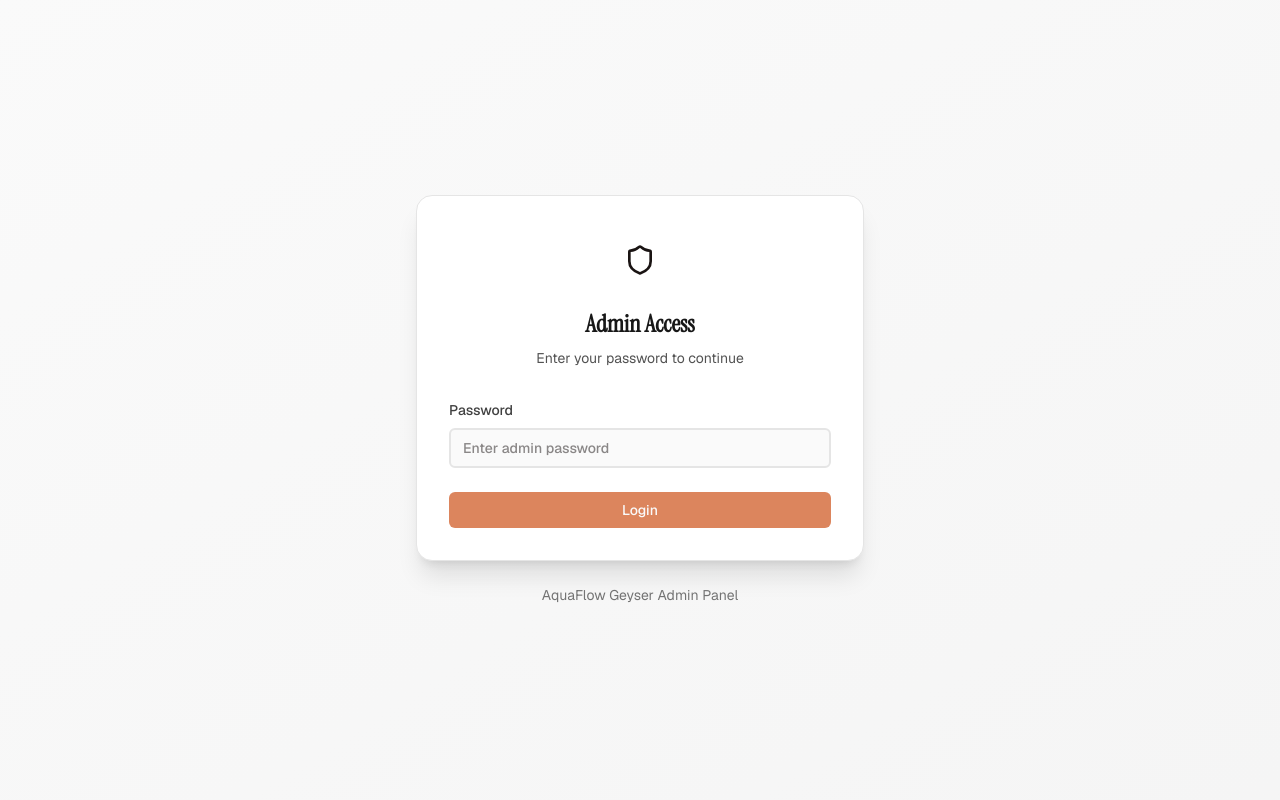
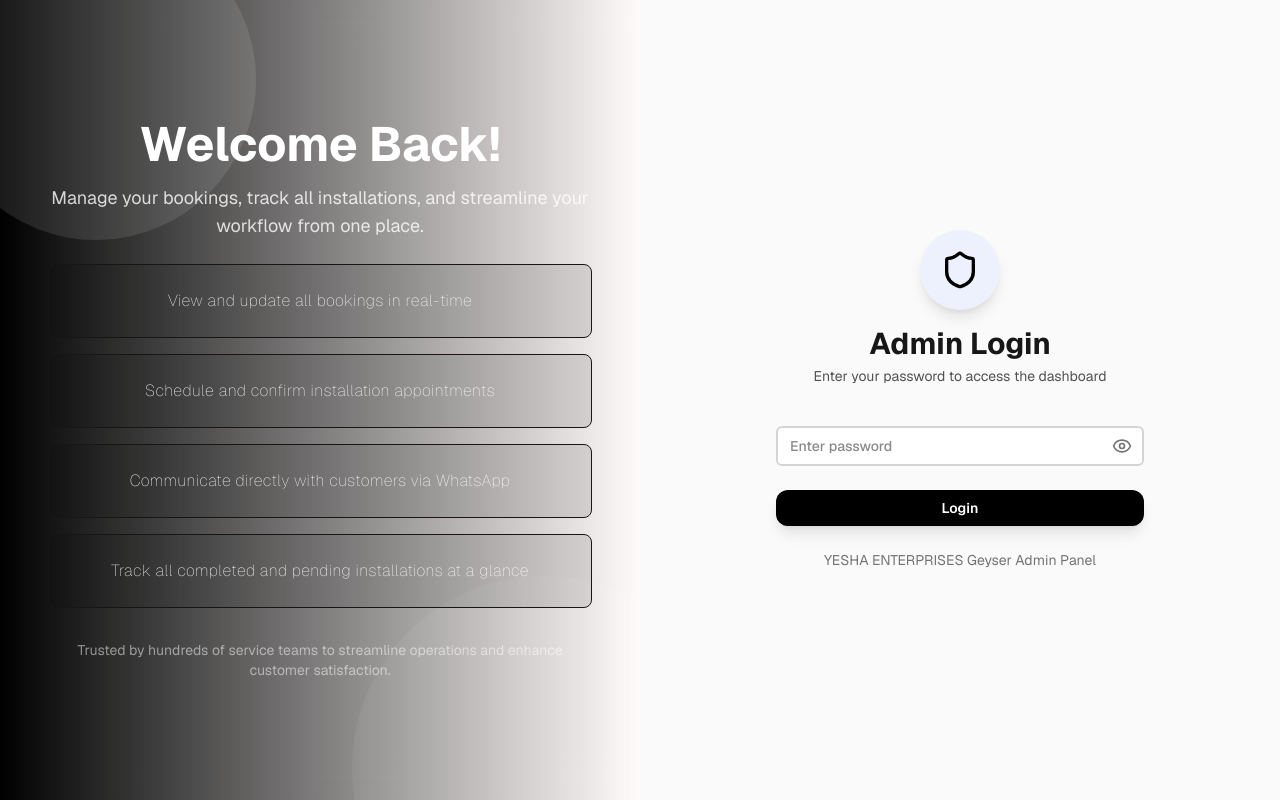
Before and after one commit to Bantyn/www.yesha_enterprises.com, a Next.js app: page /admin/login in a window 1280 px wide. Built offline with nearby package versions, Linux system fonts and the light colour scheme.

Commit message:
Login page done

```diff
--- a/app/admin/bookings/page.tsx
+++ b/app/admin/bookings/page.tsx
@@ -143,7 +143,23 @@ export default function AdminBookingsPage() {
                 </Select>
 
                 <a
-                  href={`https://wa.me/91${booking.phone ? booking.phone.replace(/\D/g, "") : ""}`}
+                  href={`https://wa.me/91${booking.phone ? booking.phone.replace(/\D/g, "") : ""}?text=${encodeURIComponent(
+                    `📌 *YESHA ENTERPRISES Installation Request*
+
+                      🛠️ *Model:* ${booking.model || "General Inquiry"}
+                      📝 *Series:* ${booking.series || "-"}
+                      📏 *Capacity:* ${booking.capacity || "-"}
+
+                      👤 *Customer Name:* ${booking.name}
+                      📞 *Phone:* ${booking.phone}
+                      ✉️ *Email:* ${booking.email}
+
+                      📅 *Preferred Installation Date:* ${booking.date}
+                      🏠 *Installation Address:* ${booking.address}
+
+                      ────────────────────
+                      ✅ Please confirm the appointment.`
+                                        )}`}
                   target="_blank"
                   rel="noopener noreferrer"
                 >
@@ -156,6 +172,7 @@ export default function AdminBookingsPage() {
                     WhatsApp
                   </Button>
                 </a>
+
               </div>
 
               {/* Created At */}
--- a/app/admin/login/page.tsx
+++ b/app/admin/login/page.tsx
@@ -1,17 +1,18 @@
 "use client"
 
-import type React from "react"
-
-import { useState } from "react"
+import React, { useState } from "react"
 import { useRouter } from "next/navigation"
 import { Button } from "@/components/ui/button"
 import { Input } from "@/components/ui/input"
-import { Shield } from "lucide-react"
+import { Shield, Eye, EyeOff } from "lucide-react"
+import { motion } from "framer-motion"
+import toast, { Toaster } from "react-hot-toast"
 
 export default function AdminLoginPage() {
   const [password, setPassword] = useState("")
   const [error, setError] = useState("")
   const [loading, setLoading] = useState(false)
+  const [showPassword, setShowPassword] = useState(false)
   const router = useRouter()
 
   const handleLogin = async (e: React.FormEvent) => {
@@ -29,12 +30,15 @@ export default function AdminLoginPage() {
       const data = await response.json()
 
       if (response.ok) {
-        router.push("/admin")
-        router.refresh()
+        toast.success("Login successful!")
+        setTimeout(() => {
+          router.push("/admin")
+          router.refresh()
+        }, 800)
       } else {
         setError(data.error || "Invalid password")
       }
-    } catch (err) {
+    } catch {
       setError("Login failed. Please try again.")
     } finally {
       setLoading(false)
@@ -42,45 +46,120 @@ export default function AdminLoginPage() {
   }
 
   return (
-    <div className="min-h-screen flex items-center justify-center bg-gradient-to-br from-neutral-50 to-neutral-100 px-4">
-      <div className="w-full max-w-md">
-        <div className="bg-white rounded-2xl shadow-xl p-8 border border-neutral-200">
-          <div className="flex flex-col items-center mb-8">
-            <div className="w-16 h-16 bg-accent/10 rounded-full flex items-center justify-center mb-4">
-              <Shield className="w-8 h-8 text-accent" />
+    <div className="min-h-screen flex flex-col md:flex-row">
+      <Toaster position="top-center" reverseOrder={false} />
+
+      {/* Left Panel */}
+      <motion.div
+        initial={{ opacity: 0, x: -50 }}
+        animate={{ opacity: 1, x: 0 }}
+        transition={{ duration: 0.8 }}
+        className="hidden md:flex md:w-1/2  items-center justify-center bg-gradient-to-r from-black to-transparent relative overflow-hidden"
+      >
+        <div className="absolute inset-0">
+          {/* Optional shapes / floating graphics */}
+          <motion.div
+            className="absolute w-80 h-80 bg-white/10 rounded-full top-[-10%] left-[-10%]"
+            animate={{ rotate: 360 }}
+            transition={{ duration: 60, repeat: Infinity, ease: "linear" }}
+          />
+          <motion.div
+            className="absolute w-96 h-96 bg-white/5 rounded-full bottom-[-20%] right-[-15%]"
+            animate={{ rotate: -360 }}
+            transition={{ duration: 80, repeat: Infinity, ease: "linear" }}
+          />
+        </div>
+        <div className="relative z-10 text-center px-6 md:px-12 max-w-2xl mx-auto">
+  <h1 className="text-5xl font-bold text-white mb-4">Welcome Back!</h1>
+  <p className="text-lg text-white/80 mb-6 mx-auto max-w-xl ">
+    Manage your bookings, track all installations, and streamline your workflow from one place.
+  </p>
+
+  <div className="flex flex-col gap-4 text-left">
+    <div className="flex items-center gap-3 tracking-wide hover:bg-black/20 hover:-translate-y-1 border transition-all bg-black/10 p-6 hover:shadow-xl rounded-lg">
+      <p className="text-white/90 text-center w-full font-thin">View and update all bookings in real-time</p>
+    </div>
+    <div className="flex items-center gap-3 tracking-wide hover:bg-black/20 hover:-translate-y-1 border transition-all bg-black/10 p-6 hover:shadow-xl rounded-lg">
+      <p className="text-white/90 text-center w-full font-thin">Schedule and confirm installation appointments</p>
+    </div>
+    <div className="flex items-center gap-3 tracking-wide hover:bg-black/20 hover:-translate-y-1 border transition-all bg-black/10 p-6 hover:shadow-xl rounded-lg">
+      <p className="text-white/90 text-center w-full font-thin">Communicate directly with customers via WhatsApp</p>
+    </div>
+    <div className="flex items-center gap-3 tracking-wide hover:bg-black/20 hover:-translate-y-1 border transition-all bg-black/10 p-6 hover:shadow-xl rounded-lg">
+      <p className="text-white/90 text-center w-full font-thin">Track all completed and pending installations at a glance</p>
+    </div>
+  </div>
+
+  <p className="mt-8 text-white/50 text-sm">
+    Trusted by hundreds of service teams to streamline operations and enhance customer satisfaction.
+  </p>
+</div>
+
+      </motion.div>
+
+      {/* Right Panel */}
+      <motion.div
+         initial={{ opacity: 0, x: 50 }}
+        animate={{ opacity: 1, x: 0 }}
+        transition={{ duration: 0.8 }}
+        className="md:w-1/2 flex items-center justify-center bg-neutral-50"
+        >
+        <div className="w-full max-w-md px-6 md:px-10 py-10">
+          <div className="flex flex-col items-center mb-10">
+            <div className="w-20 h-20 bg-indigo-100/50 rounded-full flex items-center justify-center mb-4 shadow-lg">
+              <Shield className="w-10 h-10 text-black" />
             </div>
-            <h1 className="text-2xl font-serif font-semibold text-neutral-900">Admin Access</h1>
-            <p className="text-neutral-600 text-sm mt-2">Enter your password to continue</p>
+            <h2 className="text-3xl font-bold text-neutral-900 mb-1">Admin Login</h2>
+            <p className="text-sm text-neutral-600 text-center">
+              Enter your password to access the dashboard
+            </p>
           </div>
 
           <form onSubmit={handleLogin} className="space-y-6">
-            <div>
-              <label htmlFor="password" className="block text-sm font-medium text-neutral-700 mb-2">
-                Password
-              </label>
+            <div className="relative w-full">
               <Input
                 id="password"
-                type="password"
+                type={showPassword ? "text" : "password"}
                 value={password}
                 onChange={(e) => setPassword(e.target.value)}
-                placeholder="Enter admin password"
-                className="w-full"
+                placeholder="Enter password"
+                className="w-full pr-12 border-neutral-300 focus:border-indigo-500 focus:ring-indigo-200 bg-white"
                 required
               />
+              <button
+                type="button"
+                className="absolute right-3 top-1/2 -translate-y-1/2 text-neutral-500 hover:text-indigo-600 transition"
+                onClick={() => setShowPassword(!showPassword)}
+              >
+                {showPassword ? <EyeOff className="w-5 h-5" /> : <Eye className="w-5 h-5" />}
+              </button>
             </div>
 
             {error && (
-              <div className="bg-red-50 border border-red-200 text-red-700 px-4 py-3 rounded-lg text-sm">{error}</div>
+              <motion.div
+                initial={{ opacity: 0, y: -5 }}
+                animate={{ opacity: 1, y: 0 }}
+                transition={{ duration: 0.3 }}
+                className="bg-red-50 border border-red-200 text-red-700 px-4 py-3 rounded-lg text-sm text-center"
+              >
+                {error}
+              </motion.div>
             )}
 
-            <Button type="submit" className="w-full" disabled={loading}>
+            <Button
+              type="submit"
+              className="w-full bg-black text-white font-semibold py-3 rounded-xl shadow-lg transition-all duration-300 hover:scale-101 focus:ring-2 focus:ring-indigo-400 focus:ring-offset-1"
+              disabled={loading}
+            >
               {loading ? "Authenticating..." : "Login"}
             </Button>
           </form>
+
+          <p className="text-center text-sm text-neutral-500 mt-6">
+            YESHA ENTERPRISES Geyser Admin Panel
+          </p>
         </div>
-
-        <p className="text-center text-sm text-neutral-500 mt-6">AquaFlow Geyser Admin Panel</p>
-      </div>
+      </motion.div>
     </div>
   )
 }
--- a/app/layout.tsx
+++ b/app/layout.tsx
@@ -20,19 +20,10 @@ export const metadata: Metadata = {
   icons: {
     icon: [
       {
-        url: "/icon-light-32x32.png",
-        media: "(prefers-color-scheme: light)",
-      },
-      {
         url: "/icon-dark-32x32.png",
         media: "(prefers-color-scheme: dark)",
       },
-      {
-        url: "/icon.svg",
-        type: "image/svg+xml",
-      },
     ],
-    apple: "/apple-icon.png",
   },
 }
 
--- a/components/booking-modal.tsx
+++ b/components/booking-modal.tsx
@@ -28,27 +28,19 @@ export function BookingModal() {
 
   useEffect(() => {
     if (isBookingOpen) {
-      // Scroll to top
       window.scrollTo({ top: 0, behavior: "instant" })
-
-      // Lock background scroll
       document.body.style.overflow = "hidden"
     } else {
-      // Restore scroll
       document.body.style.overflow = ""
     }
-
     return () => {
       document.body.style.overflow = ""
     }
   }, [isBookingOpen])
   if (!isBookingOpen) return null
 
-
   const handleSubmit = async (e: React.FormEvent) => {
     e.preventDefault()
-
-    // Save booking to MongoDB
     try {
       await fetch("/api/bookings", {
         method: "POST",
@@ -66,17 +58,24 @@ export function BookingModal() {
       console.error("[v0] Error saving booking:", error)
     }
 
-    const whatsappNumber = "9909914197"
-    const message = `*YESHA ENTERPRISES Installation Request*
------------------------------
-*Model:* ${selectedModel?.name || "General Inquiry"}
-*Customer :* ${customerName}
-*Phone :* ${customerPhone}
-*Email :* ${customerEmail}
-*Date :* ${preferredDate}
-*Address :* ${address}
------------------------------
-Please confirm the appointment.`
+    const whatsappNumber = "9825400630"
+   const message = `📌 *YESHA ENTERPRISES Installation Request*
+
+🛠️ *Model:* ${selectedModel?.name || "General Inquiry"}
+📝 *Series:* ${selectedModel?.series || "-"}
+📏 *Capacity:* ${selectedModel?.capacity || "-"}
+
+👤 *Customer Name:* ${customerName}
+📞 *Phone:* ${customerPhone}
+✉️ *Email:* ${customerEmail}
+
+📅 *Preferred Installation Date:* ${preferredDate}
+🏠 *Installation Address:* ${address}
+
+────────────────────
+✅ Please confirm the appointment.
+`;
+
 
     const whatsappUrl = `https://wa.me/${whatsappNumber}?text=${encodeURIComponent(message)}`
 
--- a/package.json
+++ b/package.json
@@ -56,6 +56,7 @@
     "react-day-picker": "9.8.0",
     "react-dom": "19.2.0",
     "react-hook-form": "^7.60.0",
+    "react-hot-toast": "^2.6.0",
     "react-resizable-panels": "^2.1.7",
     "recharts": "2.15.4",
     "sonner": "^1.7.4",
```
Also changed, not shown: 1 other file (tests, documents, lock files or other folders).
